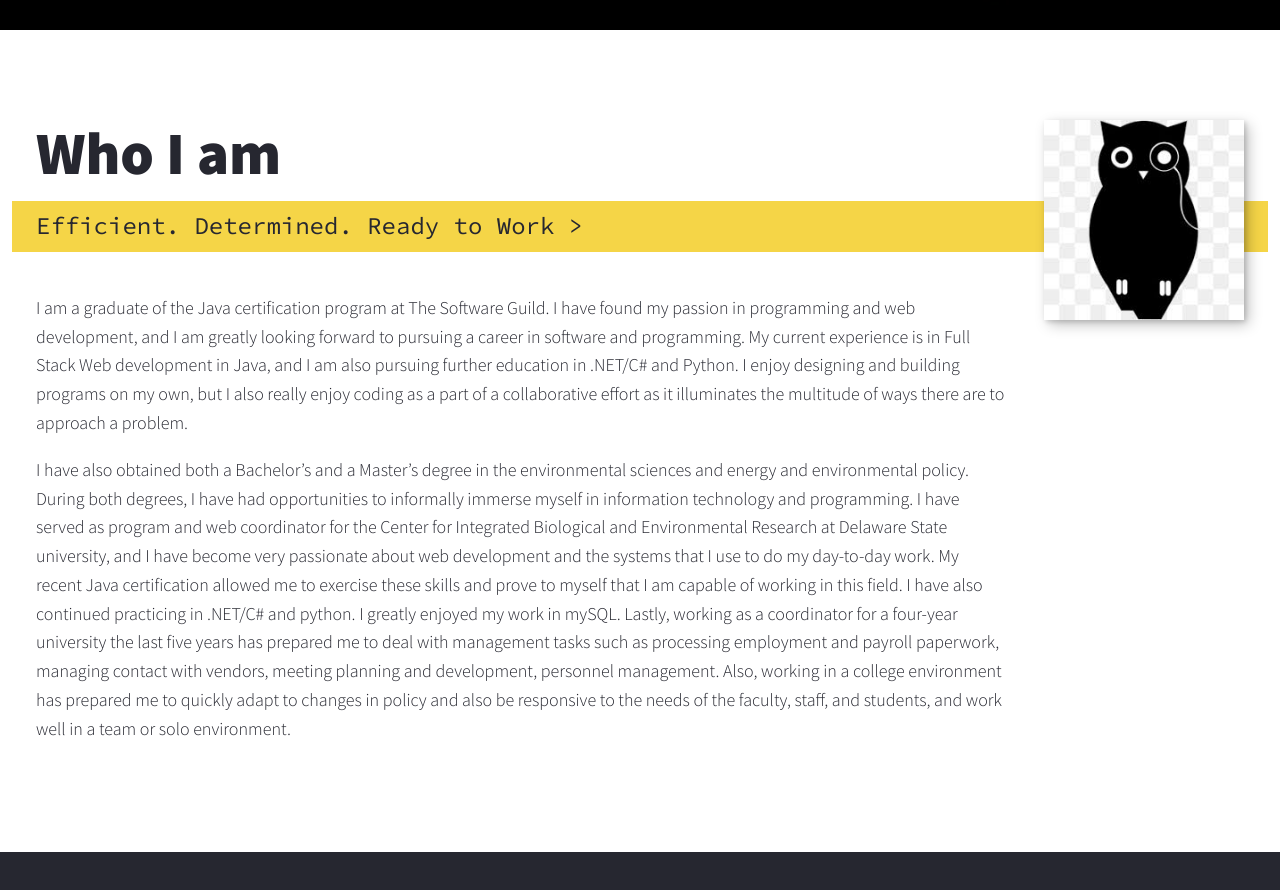
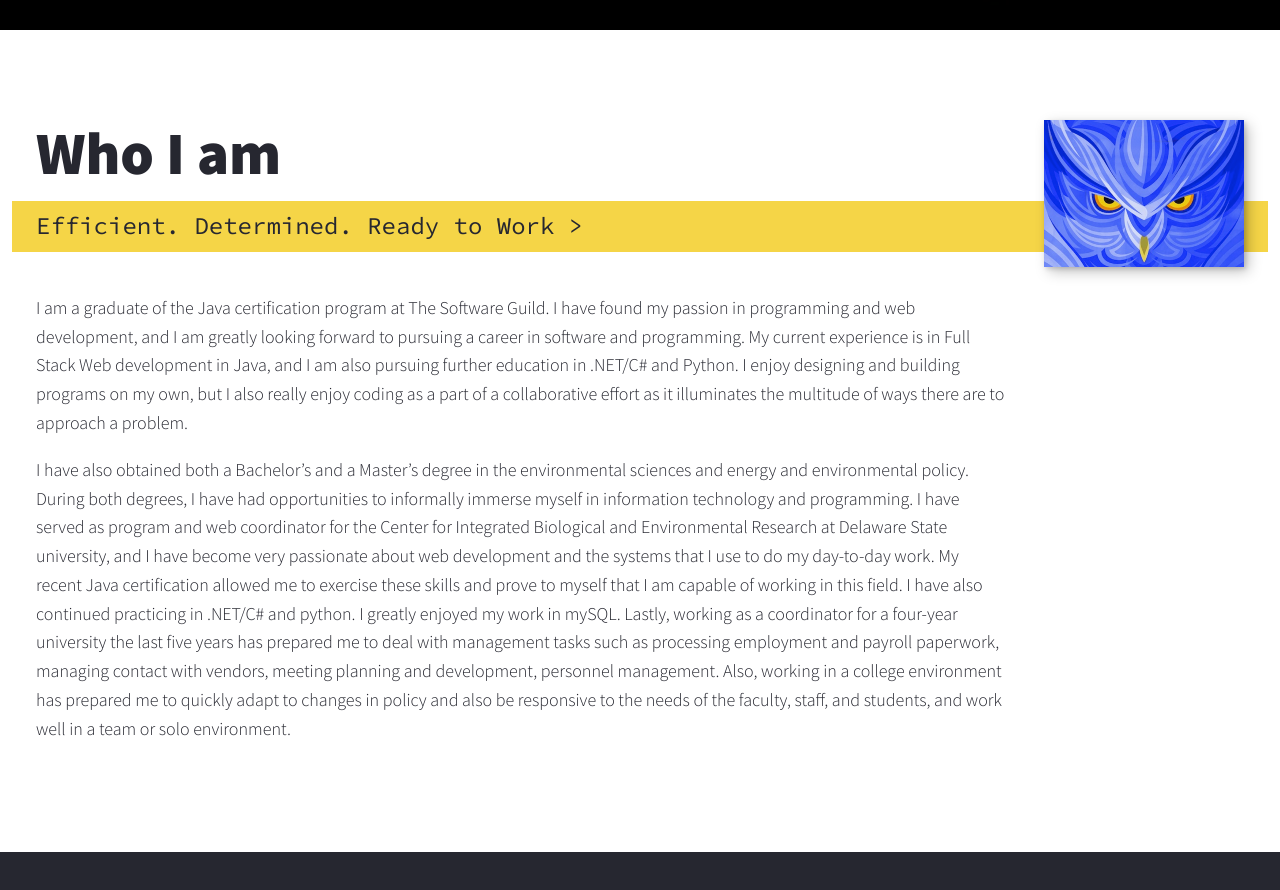
Before and after one commit to tiffinij/portfolio, a plain HTML site: page index.html in a window 1280 px wide. Shown: the part 1360-2250 px from the top of the page. Drawn offline with nearby package versions, Linux system fonts and the light colour scheme.

Commit message:
Update: change about me image

```diff
--- a/index.html
+++ b/index.html
@@ -143,7 +143,7 @@
                         </p>
                     </div>
 
-                    <img src="img/blackTinyOwl.jpeg" alt="a creepy stand" class="about-me__img">
+                    <img src="img/blueOwl_index.jpg" alt="a creepy stand" class="about-me__img">
             </section>
 
             <!--
```
